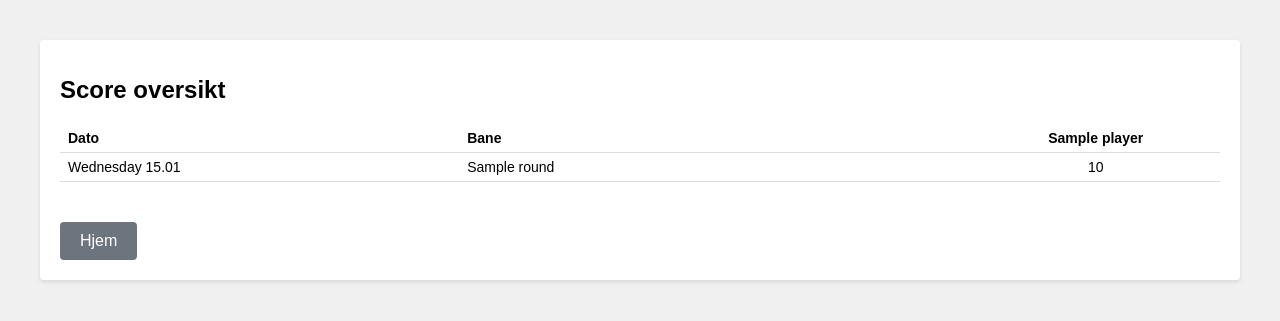
After one commit to GeirOwe/golf, a Flask app: page /scores in a window 1280 px wide. The commit adds this page. Shown: the top 321 px of the page. Run offline with Flask 3, Linux system fonts and the light colour scheme; tables that the repository leaves empty hold one stand-in row (values such as "Sample post").

Commit message:
Add pickup field to round management; implement score registration and overview templates

```diff
--- a/app.py
+++ b/app.py
@@ -1,50 +1,53 @@
-# this app is deployed to Render.
-# url: https://golf-app-w497.onrender.com
-# dashboard on Render: https://dashboard.render.com/web/srv-cul4m20gph6c738frqj0
-# OBS: Your free instance will spin down with inactivity, which can delay requests by 50 seconds or more.
+"""
+Golf Application
+---------------
+A Flask web application for managing golf players and rounds.
+Deployed on Render.com: https://golf-app-w497.onrender.com
+"""
 
 import os
+from datetime import datetime
+import locale
 from flask import Flask, render_template, request, redirect, url_for
-from database import db, Player, Round
+from database import db, Player, Round, RoundScore  # Add RoundScore to imports
 from models import HandicapError
 from dotenv import load_dotenv
-from datetime import datetime
-import locale
+
+# Set Norwegian locale for date formatting
 try:
     locale.setlocale(locale.LC_TIME, 'nb_NO.UTF-8')
 except locale.Error:
-    # Fallback for systems without Norwegian locale
     locale.setlocale(locale.LC_TIME, '')
 
-# Initialize Flask application
 def create_app():
     """Create and configure the Flask application."""
     app = Flask(__name__)
 
-    # Load environment variables
+    # Environment Configuration
     if os.environ.get('FLASK_ENV') != 'production':
         load_dotenv()
 
-    # Configure database
+    # Database Configuration
     app.config['SQLALCHEMY_DATABASE_URI'] = os.environ.get('DATABASE_URL')
     app.config['SQLALCHEMY_TRACK_MODIFICATIONS'] = False
-
-    # Initialize database
     db.init_app(app)
 
     return app
 
+# Initialize application
 app = create_app()
 
 # Ensure database tables exist
 with app.app_context():
     db.create_all()
 
+# Basic Routes
 @app.route("/")
 def home():
     """Render the home page."""
     return render_template("home.html")
 
+# Player Management Routes
 @app.route("/register", methods=["GET"])
 def register_player():
     """Display the player registration form."""
@@ -52,13 +55,15 @@ def register_player():
 
 @app.route("/add_player", methods=["POST"])
 def add_player():
-    """Handle new player registration."""
+    """Handle new player registration with handicap validation."""
     player_name = request.form.get("player_name")
     handicap = float(request.form.get("handicap", 0))
 
     try:
         if player_name:
-            Player(name=player_name, handicap=handicap)
+            player = Player(name=player_name, handicap=handicap)
+            db.session.add(player)
+            db.session.commit()
             return redirect(url_for("home"))
     except HandicapError as e:
         return render_template("register_player.html", error=str(e))
@@ -67,21 +72,21 @@ def add_player():
 
 @app.route("/players", methods=["GET"])
 def list_players():
-    """Display list of all players."""
-    players = Player.get_all()  # Using class method
+    """Display list of all players sorted by name."""
+    players = Player.get_all()
     return render_template("list_players.html", players=players)
 
 @app.route("/player/<int:player_id>/delete", methods=["POST"])
 def delete_player(player_id):
-    """Delete a player."""
-    player = Player.get_by_id(player_id)  # Using class method
+    """Delete a player by ID."""
+    player = Player.get_by_id(player_id)
     if player:
         player.delete()
     return redirect(url_for("list_players"))
 
 @app.route("/player/<int:player_id>/update", methods=["GET", "POST"])
 def update_player(player_id):
-    """Update a player's information."""
+    """Update a player's information with handicap validation."""
     player = Player.get_by_id(player_id)
     if not player:
         return redirect(url_for("list_players"))
@@ -100,9 +105,10 @@ def update_player(player_id):
 
     return render_template("update_player.html", player=player)
 
+# Round Management Routes
 @app.route("/rounds")
 def list_rounds():
-    """Display list of all rounds."""
+    """Display list of all rounds sorted by date."""
     rounds = Round.get_all()
     return render_template("list_rounds.html", rounds=rounds)
 
@@ -113,9 +119,15 @@ def add_round():
         course_name = request.form.get("course_name")
         play_date = datetime.strptime(request.form.get("play_date"), "%Y-%m-%d")
         tee_time = request.form.get("tee_time")
+        pick_up = request.form.get("pick_up")
 
         if course_name and play_date and tee_time:
-            round = Round(course_name=course_name, play_date=play_date, tee_time=tee_time)
+            round = Round(
+                course_name=course_name,
+                play_date=play_date,
+                tee_time=tee_time,
+                pick_up=pick_up
+            )
             db.session.add(round)
             db.session.commit()
             return redirect(url_for("list_rounds"))
@@ -124,12 +136,85 @@ def add_round():
 
 @app.route("/round/<int:round_id>/delete", methods=["POST"])
 def delete_round(round_id):
-    """Delete a round."""
+    """Delete a round by ID."""
     round = Round.get_by_id(round_id)
     if round:
         round.delete()
     return redirect(url_for("list_rounds"))
 
+@app.route("/round/<int:round_id>/update", methods=["GET", "POST"])
+def update_round(round_id):
+    """Update a round's information."""
+    round = Round.get_by_id(round_id)
+    if not round:
+        return redirect(url_for("list_rounds"))
+
+    if request.method == "POST":
+        round.course_name = request.form.get("course_name", round.course_name)
+        play_date = request.form.get("play_date")
+        if play_date:
+            round.play_date = datetime.strptime(play_date, "%Y-%m-%d")
+        round.tee_time = request.form.get("tee_time", round.tee_time)
+        db.session.commit()
+        return redirect(url_for("list_rounds"))
+
+    return render_template("update_round.html", round=round)
+
+@app.route("/round/<int:round_id>/scores", methods=["GET", "POST"])
+def manage_scores(round_id):
+    """Manage scores for a round."""
+    round = Round.get_by_id(round_id)
+    if not round:
+        return redirect(url_for("list_rounds"))
+
+    players = Player.get_all()
+
+    if request.method == "POST":
+        # Update scores
+        for player in players:
+            score = request.form.get(f"score_{player.id}")
+            if score:
+                # Update or create score
+                round_score = RoundScore.query.filter_by(
+                    round_id=round.id,
+                    player_id=player.id
+                ).first()
+
+                if round_score:
+                    round_score.score = int(score)
+                else:
+                    round_score = RoundScore(
+                        round_id=round.id,
+                        player_id=player.id,
+                        score=int(score)
+                    )
+                    db.session.add(round_score)
+
+        db.session.commit()
+        return redirect(url_for("list_rounds"))
+
+    return render_template("manage_scores.html", round=round, players=players)
+
+@app.route("/scores")
+def list_scores():
+    """Display all scores sorted by round date."""
+    # Get all rounds with scores, sorted by date
+    rounds = Round.query.join(RoundScore).order_by(Round.play_date.asc()).distinct().all()
+    players = Player.get_all()
+    return render_template("list_scores.html", rounds=rounds, players=players)
+
+@app.route("/admin/db/reset", methods=["POST"])
+def reset_database():
+    """Reset and reinitialize the database."""
+    try:
+        with app.app_context():
+            db.drop_all()
+            db.create_all()
+        return redirect(url_for("home", message="Database reset successfully"))
+    except Exception as e:
+        return redirect(url_for("home", error=f"Database reset failed: {str(e)}"))
+
+# Error Handlers
 @app.errorhandler(404)
 def page_not_found(e):
     """Handle 404 errors."""
@@ -140,5 +225,6 @@ def server_error(e):
     """Handle 500 errors."""
     return render_template('500.html'), 500
 
+# Run application
 if __name__ == "__main__":
     app.run(debug=True)
--- a/templates/base.html
+++ b/templates/base.html
@@ -92,19 +92,77 @@
         }
 
         .date-column {
-            width: 25%;
+            width: 12%;          /* Reduced from 20% */
+            white-space: nowrap;
         }
 
         .course-column {
-            width: 35%;
+            width: 15%;          /* Reduced from 25% */
         }
 
         .time-column {
-            width: 20%;
+            width: 15%;
         }
 
         .actions-column {
             width: 20%;
+        }
+
+        .pickup-column {
+            width: 15%;
+        }
+
+        .score-container {
+            overflow-x: auto;
+            margin: 20px 0;
+        }
+
+        .score-table {
+            width: 100%;
+            border-collapse: collapse;
+            min-width: 800px;
+            table-layout: fixed;
+        }
+
+        .score-table th,
+        .score-table td {
+            padding: 6px 8px;
+            text-align: left;
+            border-bottom: 1px solid #ddd;
+            font-size: 14px;
+        }
+
+        /* Updated column styles for score table */
+        .score-table .date-column {
+            width: 90px;        /* Fixed width for 9 characters */
+            min-width: 90px;
+            white-space: nowrap;
+            overflow: hidden;
+            text-overflow: ellipsis;
+        }
+
+        .score-table .course-column {
+            width: 120px;       /* Fixed width for 12 characters */
+            min-width: 120px;
+            white-space: normal;  /* Allow text wrapping */
+            word-wrap: break-word;
+            overflow-wrap: break-word;
+        }
+
+        .score-table .score-column {
+            width: 50px;
+            text-align: center !important;
+        }
+
+        .score-table tbody tr:hover {
+            background-color: #f8f9fa;
+        }
+
+        .score-input {
+            width: 60px;
+            padding: 5px;
+            border: 1px solid #ddd;
+            border-radius: 4px;
         }
 
         /* Buttons */
--- a/templates/list_rounds.html
+++ b/templates/list_rounds.html
@@ -11,6 +11,7 @@
                 <th class="date-column">Dato</th>
                 <th class="course-column">Bane</th>
                 <th class="time-column">Teetime</th>
+                <th class="pickup-column">Henting</th>
                 <th class="actions-column">Handlinger</th>
             </tr>
         </thead>
@@ -20,7 +21,12 @@
                 <td class="date-column">{{ round.play_date.strftime('%A %d.%m').capitalize() }}</td>
                 <td class="course-column">{{ round.course_name }}</td>
                 <td class="time-column">{{ round.tee_time }}</td>
+                <td class="pickup-column">{{ round.pick_up or '' }}</td>
                 <td class="actions-column">
+                    <a href="{{ url_for('manage_scores', round_id=round.id) }}"
+                       class="btn-score">Score</a>
+                    <a href="{{ url_for('update_round', round_id=round.id) }}"
+                       class="btn-update">Endre</a>
                     <form method="POST"
                           action="{{ url_for('delete_round', round_id=round.id) }}"
                           style="display: inline;"
--- /dev/null
+++ b/templates/list_scores.html
@@ -0,0 +1,38 @@
+{% extends "base.html" %}
+
+{% block title %}Scoreoversikt{% endblock %}
+
+{% block content %}
+    <h1>Score oversikt</h1>
+    {% if rounds %}
+    <div class="score-container">
+        <table class="score-table">
+            <thead>
+                <tr>
+                    <th class="date-column">Dato</th>
+                    <th class="course-column">Bane</th>
+                    {% for player in players %}
+                        <th class="score-column">{{ player.name }}</th>
+                    {% endfor %}
+                </tr>
+            </thead>
+            <tbody>
+                {% for round in rounds %}
+                <tr>
+                    <td class="date-column">{{ round.play_date.strftime('%A %d.%m').capitalize() }}</td>
+                    <td class="course-column">{{ round.course_name }}</td>
+                    {% for player in players %}
+                        <td class="score-column">
+                            {{ round.get_player_score(player.id) or '-' }}
+                        </td>
+                    {% endfor %}
+                </tr>
+                {% endfor %}
+            </tbody>
+        </table>
+    </div>
+    {% else %}
+    <p>Ingen scorer registrert ennå.</p>
+    {% endif %}
+    <a href="{{ url_for('home') }}" class="button">Hjem</a>
+{% endblock %}
```
Also changed, not shown: other parts of templates/base.html (+45 -0 lines), database.py (+23 -0 lines), templates/add_round.html (+8 -0 lines), templates/home.html (+25 -3 lines), templates/manage_scores.html (added, +36 -0 lines), templates/update_round.html (added, +35 -0 lines).
